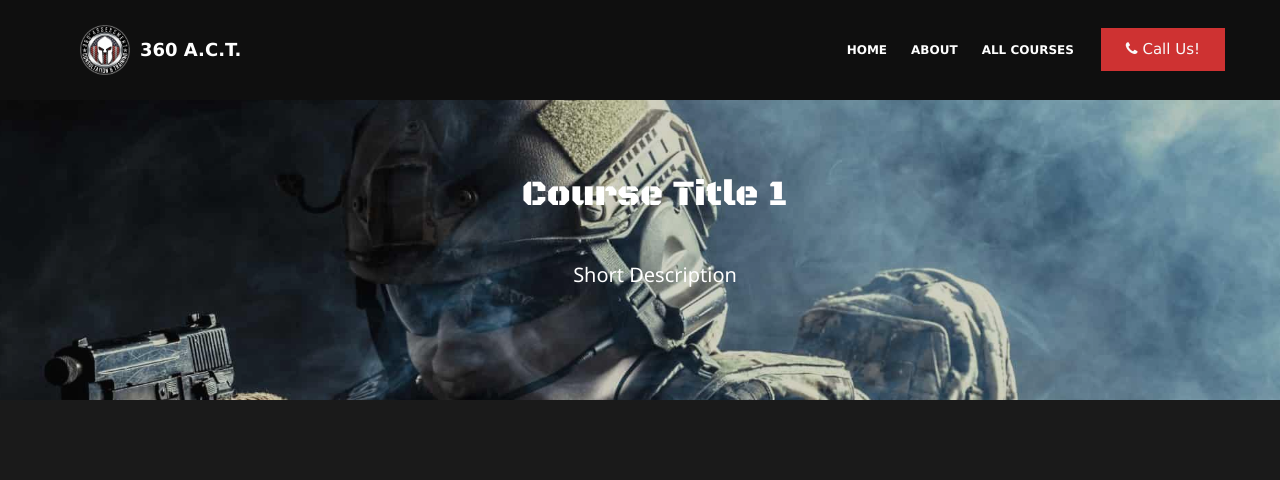
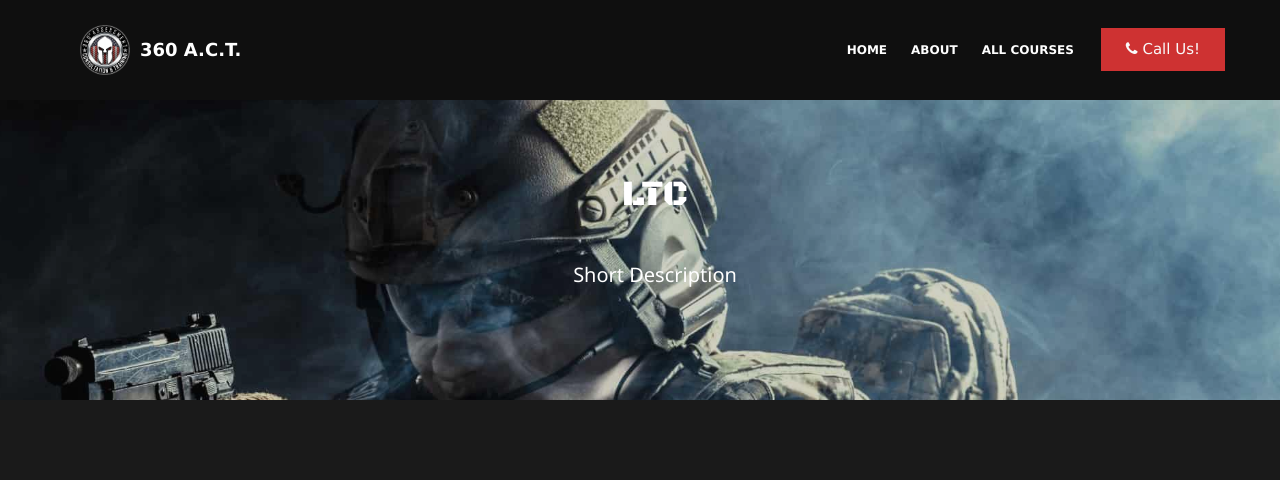
Before and after one commit to sduong9392/Tactical360ActWebsite, a Jekyll site: the page built from pages/LTC.md, in a window 1280 px wide and 1400 px high. Shown: the top 480 px of the window. Built offline with Jekyll 4.4.1, drawn with Linux system fonts in a browser that asks for light colours; comment, search, counter and statistics services are not loaded; some of the changed text lies outside the part shown; grey boxes are pictures that could not be loaded.

Commit message:
pages/LTC.md updated from https://stackedit.io/

```diff
--- a/pages/LTC.md
+++ b/pages/LTC.md
@@ -1,5 +1,5 @@
 ---
-title: "Course Title 1"
+title: "LTC"
 price: "$150"
 image: "https://images.pexels.com/photos/163347/war-desert-guns-gunshow-163347.jpeg?auto=compress&cs=tinysrgb&h=750&w=1260"
 summary: "Short Description"
```
Also changed, not shown: other parts of pages/LTC.md (+1 -1 lines).
